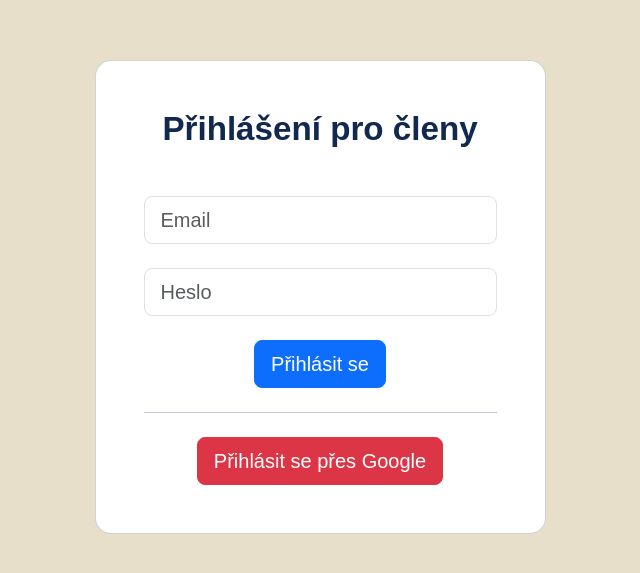
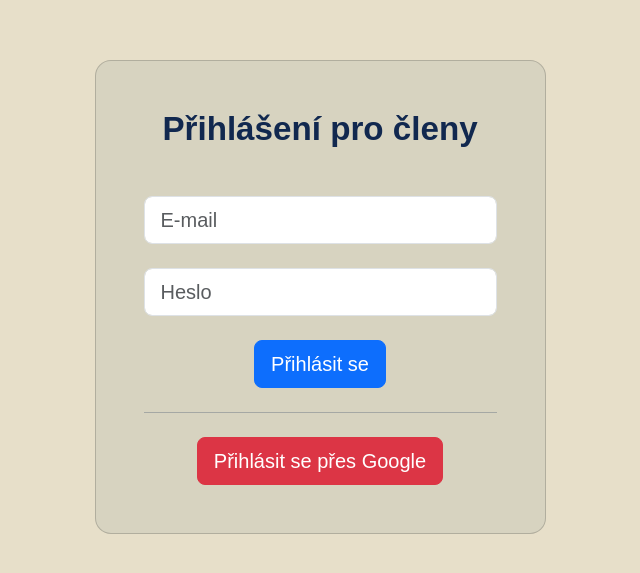
Before and after one commit to jachymak/zareweb, a Vue app: page /login in a window 1280 px wide. Shown: the part 103-676 px from the top of the page, without its empty margins (320-960 px from the left). Built offline with nearby package versions, Linux system fonts and the light colour scheme; no server answers; a web font is replaced by a local one.

Commit message:
login and register views updated

```diff
--- a/src/views/LoginView.vue
+++ b/src/views/LoginView.vue
@@ -16,14 +16,14 @@ const errorMsg = ref('');
     <div class="container py-5 h-100">
       <div class="row d-flex justify-content-center align-items-center h-100">
         <div class="col-12 col-md-8 col-lg-6 col-xl-5">
-          <div class="card shadow-2-strong" style="border-radius: 1rem;">
+          <div class="card shadow-2-strong bg-sand" style="border-radius: 1rem;">
             <div class="card-body p-5 text-center">
 
               <h3 class="mb-5">Přihlášení pro členy</h3>
 
               <form @submit.prevent="store.signUserIn(email, password)">
                 <div class="form-outline mb-4">
-                  <input v-model="email" type="email" id="typeEmailX-2" class="form-control form-control-lg" placeholder="Email"/>
+                  <input v-model="email" type="email" id="typeEmailX-2" class="form-control form-control-lg" placeholder="E-mail"/>
                 </div>
 
                 <div class="form-outline mb-4">
@@ -47,8 +47,6 @@ const errorMsg = ref('');
     </div>
   </section>
 
-<!--  https://mdbootstrap.com/docs/standard/extended/login/#! -->
-
 </template>
 
 <style scoped>
--- a/src/views/Register/RegisterAddChildrenView.vue
+++ b/src/views/Register/RegisterAddChildrenView.vue
@@ -98,7 +98,7 @@ const handleChange = (i) => {
     <div class="container py-5 h-100">
       <div class="row d-flex justify-content-center align-items-center h-100">
         <div class="col-12 col-md-8 col-lg-6 col-xl-5">
-          <div class="card shadow-2-strong" style="border-radius: 1rem;">
+          <div class="card shadow-2-strong bg-sand" style="border-radius: 1rem;">
             <div class="card-body p-5 text-center">
 
               <h3 class="mb-5">Členové pro tento účet</h3>
@@ -128,7 +128,7 @@ const handleChange = (i) => {
               </button>
 
 
-              <p v-if="errorMsg">{{ errorMsg }}</p>  <!-- TODO error handling with focus -->
+              <p class="pt-4 mb-0" v-if="errorMsg">{{ errorMsg }}</p>  <!-- TODO error handling with focus -->
 
 
             </div>
--- a/src/views/Register/RegisterGateView.vue
+++ b/src/views/Register/RegisterGateView.vue
@@ -30,7 +30,7 @@ const checkPassword = () => {
     <div class="container py-5 h-100">
       <div class="row d-flex justify-content-center align-items-center h-100">
         <div class="col-12 col-md-8 col-lg-6 col-xl-5">
-          <div class="card" style="border-radius: 1rem;">
+          <div class="card bg-sand" style="border-radius: 1rem;">
             <div class="card-body p-5 text-center">
 
               <h3 class="mb-5">Registrace do systému</h3>
--- a/src/views/Register/RegisterMainView.vue
+++ b/src/views/Register/RegisterMainView.vue
@@ -68,13 +68,13 @@ const registerWithGoogle = () => {
     <div class="container py-5 h-100">
       <div class="row d-flex justify-content-center align-items-center h-100">
         <div class="col-12 col-md-8 col-lg-6 col-xl-5">
-          <div class="card shadow-2-strong" style="border-radius: 1rem">
+          <div class="card shadow-2-strong bg-sand" style="border-radius: 1rem">
             <div class="card-body p-5 text-center">
 
               <h3 class="mb-5">Registrace do systému</h3>
 
               <div class="form-outline mb-4">
-                <input v-model="email" type="email" id="typeEmailX-2" class="form-control form-control-lg" placeholder="Email"/>
+                <input v-model="email" type="email" id="typeEmailX-2" class="form-control form-control-lg" placeholder="E-mail"/>
               </div>
 
               <div class="form-outline mb-4">
```
